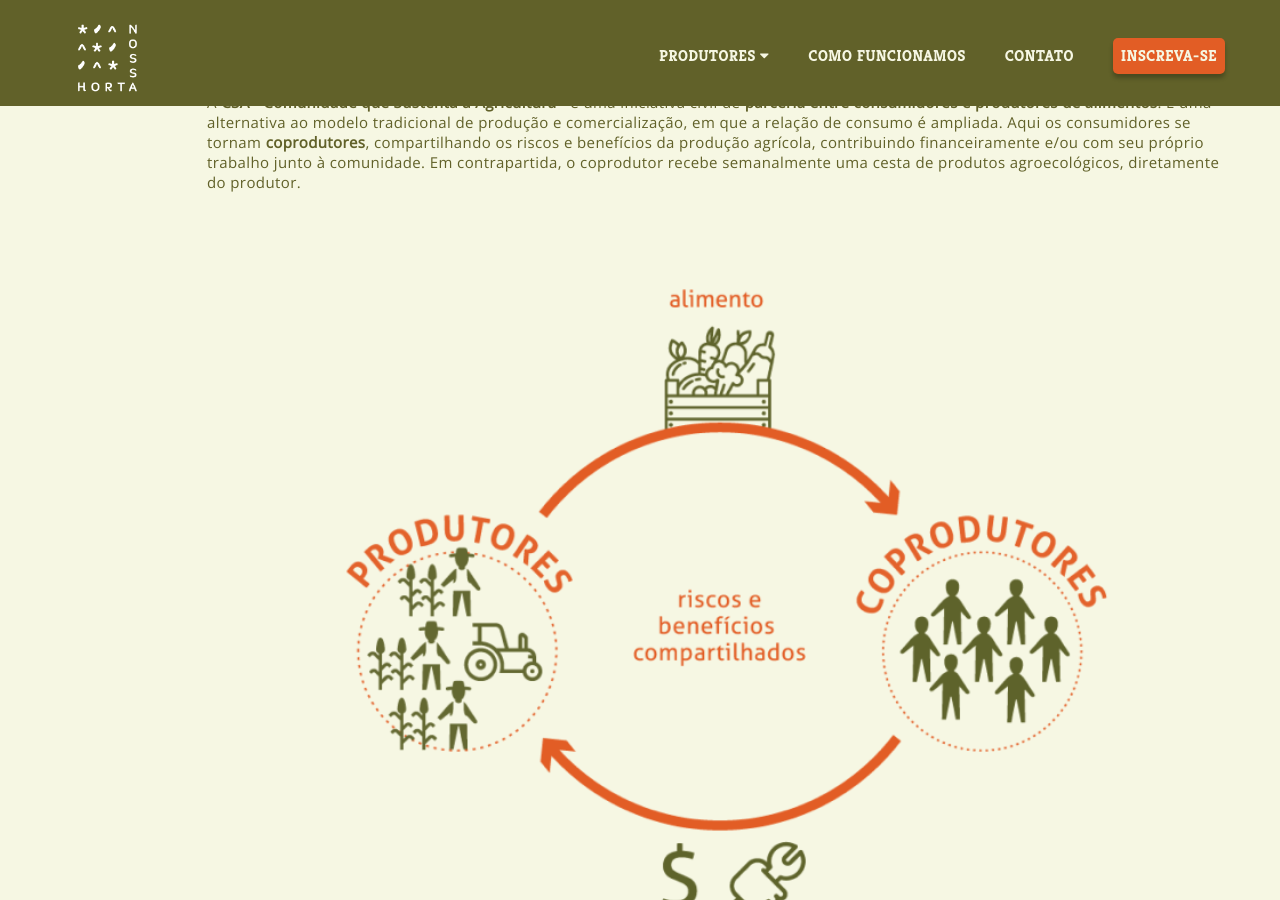
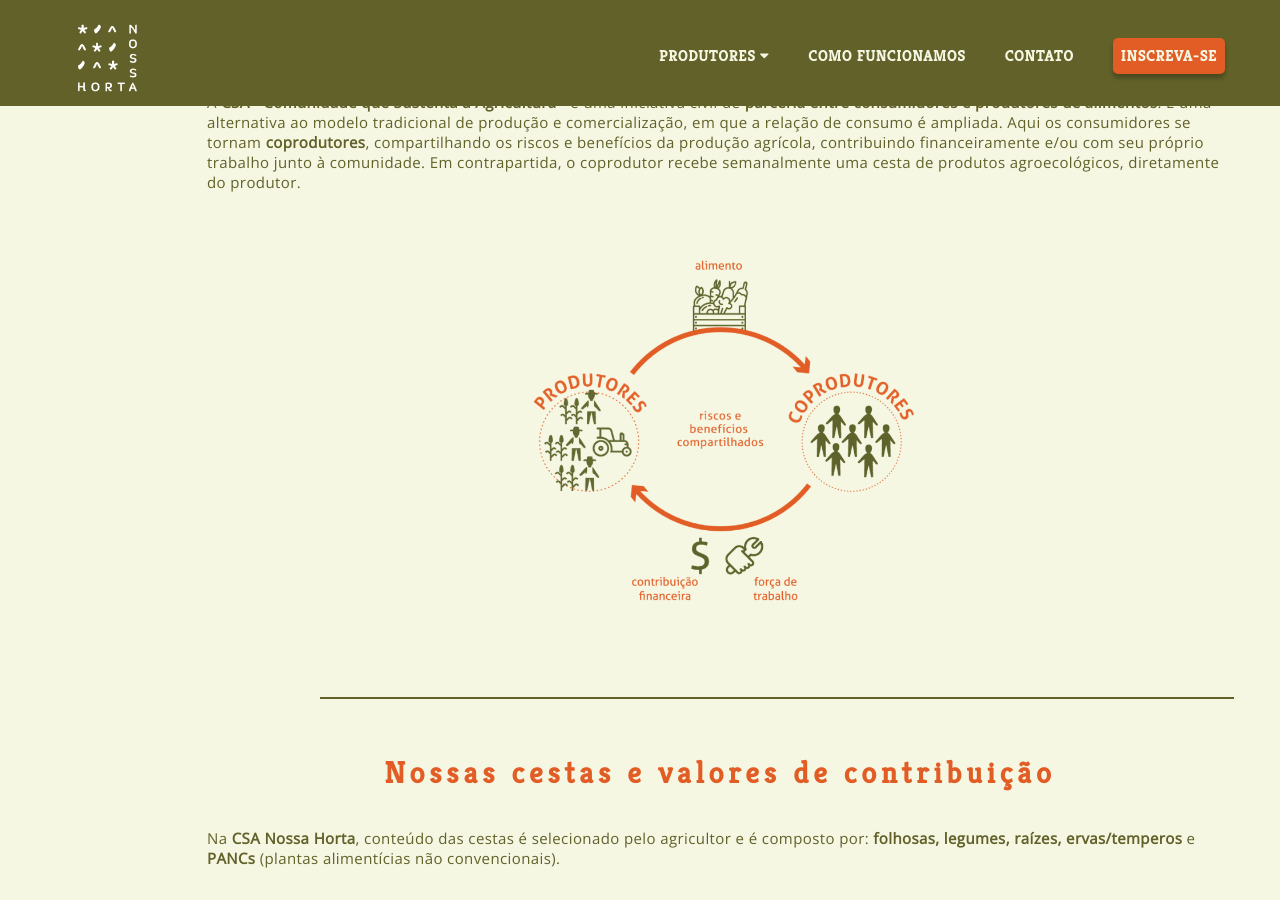
Before and after one commit to csanossahorta/csanossahorta.github.io, a Jekyll site: the page built from _pages/como-funcionamos.md, in a window 1280 px wide and 900 px high, scrolled down 737 px. Built offline with Jekyll 4.4.1, drawn with Linux system fonts in a browser that asks for light colours; nearby versions of some CDN libraries.

Commit message:
ajustes como  funcionamos

```diff
--- a/_includes/navbar.html
+++ b/_includes/navbar.html
@@ -8,12 +8,10 @@
             <span class="icon icon-bar"></span>
             <span class="icon icon-bar"></span>
         </button>
-        <a href="{{ site.baseurl }}/index"><img class="logo" src="images/logo.png" data-wow-delay="0.9s">
+        <a href="{{ site.baseurl }}/"><img class="logo" src="images/logo.png" data-wow-delay="0.9s">
     </div>
 
     <div class="collapse navbar-collapse">
-
-
 
         <div class="nav navbar-nav navbar-right">
             <div  class="dropdown">
@@ -30,6 +28,5 @@
         </div>
 
     </div>
-
-	</div>
+  </div>
 </div>
--- a/_layouts/como-funcionamos.html
+++ b/_layouts/como-funcionamos.html
@@ -36,7 +36,7 @@
 <!-- =========================
     OVERVIEW SECTION
 ============================== -->
-<section id="agricultor" class="parallax-section">
+<section id="como-funcionamos" class="parallax-section">
 	<div class="container">
     <br>
     {{ content }}
--- a/css/main.css
+++ b/css/main.css
@@ -454,6 +454,83 @@ hr{
 }
 
 /*---------------------------------------
+    Como funcionamos page
+-----------------------------------------*/
+
+.agricultor {
+    width: 100%;
+    height: 700px;
+    background-repeat: repeat-y;
+    background-attachment: fixed;
+    -webkit-background-size: cover;
+    background-size: cover;
+    background-position: center center;
+}
+
+#como-funcionamos {
+    width: 70%;
+    padding-left: 15%;
+    font-size: 28px;
+    background-repeat: repeat-y;
+    background-attachment: fixed;
+    -webkit-background-size: cover;
+    background-size: cover;
+    background-position: center center;
+}
+
+#como-funcionamos  p {
+    width: 90%;
+}
+
+#como-funcionamos  img {
+    width:70%;
+    padding-bottom: 30px;
+    padding-top: 30px;
+  display: block;
+  margin-left: auto;
+  margin-right: auto;
+  width: 50%;
+
+}
+
+#como-funcionamos  .h2 {
+    text-align: center !important;
+    font-size: 28px;
+    line-height: 29px;
+    font-size: 36px !important;
+    left: 5%;
+    display: block;
+}
+
+#como-funcionamos  h4 {
+    text-align: center;
+    font-size: 28px;
+    line-height: 29px;
+    font-size: 26px !important;
+    left: 5%;
+    color: white !important;
+    padding-top: 35%;
+    padding-left: 40%;
+}
+
+#como-funcionamos  h1 {
+    width: 90%;
+    font-size: 18px;
+    line-height: 29px;
+    font-size: 30px !important;
+    left: 5%;
+    letter-spacing: 5px;
+    color: #E25D25 !important;
+    display: block;
+}
+
+.title-agricultor{
+    color: white !important;
+    padding-top: 35% !important;
+}
+
+
+/*---------------------------------------
     Contat section
 -----------------------------------------*/
 #contato {
@@ -470,7 +547,7 @@ hr{
      -webkit-align-items: center;
       -ms-flex-align: center;
           align-items: center;
-    height: 100vh;
+    height: 92vh;
     text-align: center;
 }
 
@@ -482,7 +559,7 @@ hr{
     height: 40%;
     width: 50%;
     position: absolute;
-    left: 30%;
+    left: 25%;
     top: 35%;
     background: white;
     border-radius: 2px;
```
Also changed, not shown: 8 other files.
